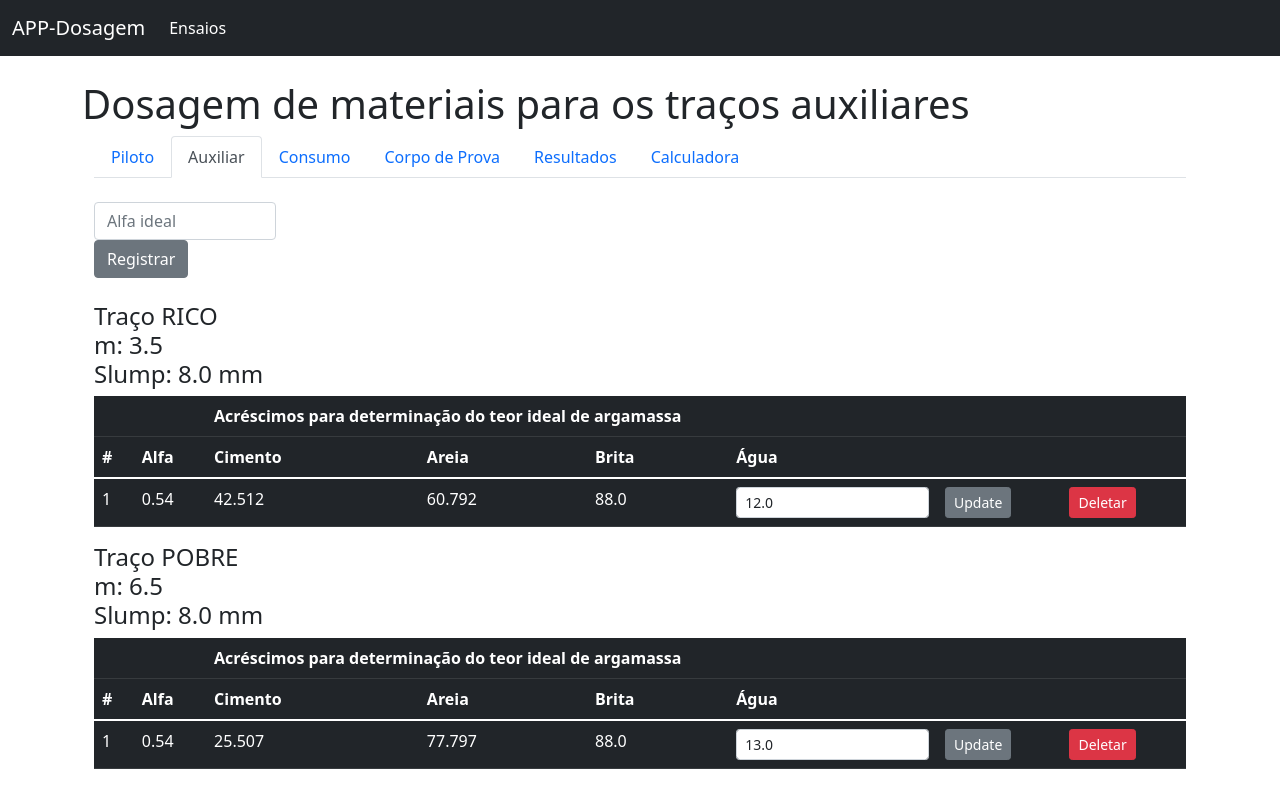
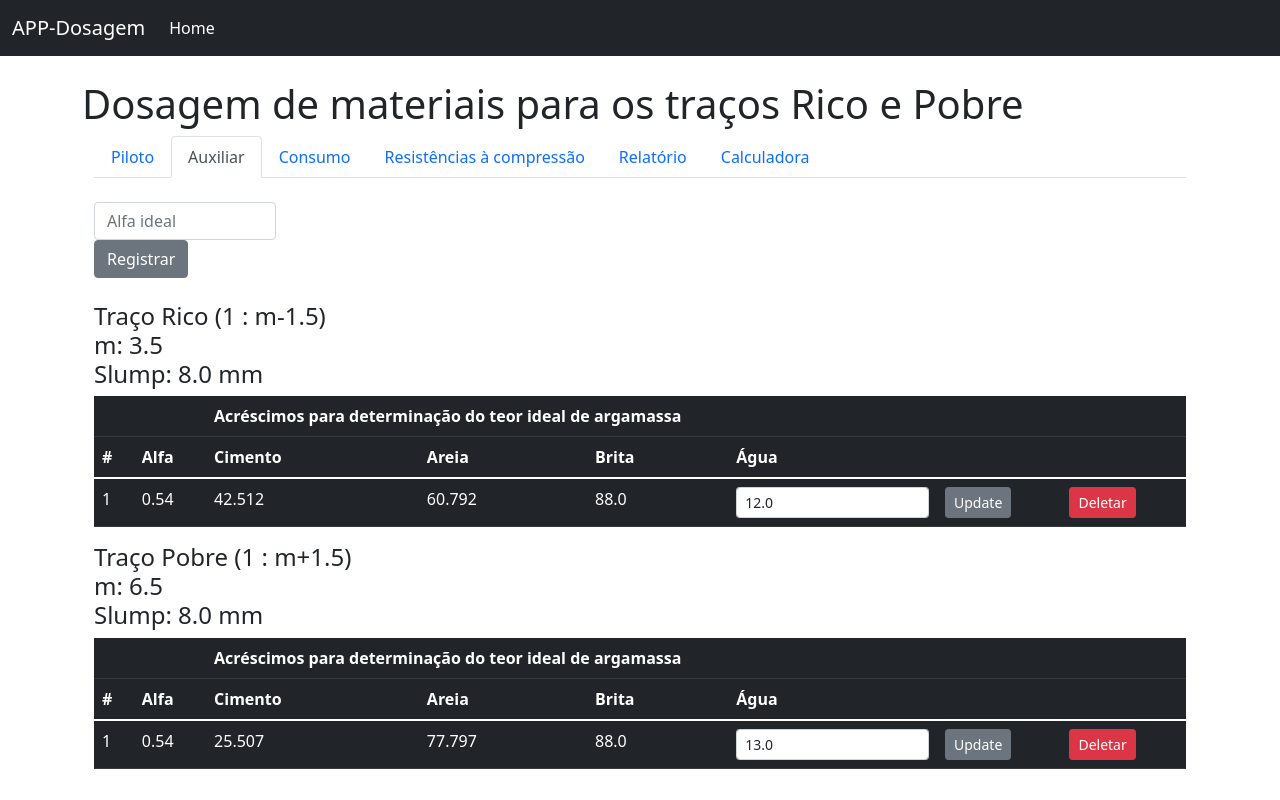
Before and after one commit to vin-duo/appv4, a Flask app: page /auxiliar/2 in a window 1280 px wide. Run offline with Flask 2, Linux system fonts and the light colour scheme; data comes from the database, SQL or seed files in the repository; both versions use the stored data as it was after the commit; some libraries are stand-ins or nearby versions.

Commit message:
ajustes_basicos

```diff
--- a/app/forms.py
+++ b/app/forms.py
@@ -17,7 +17,7 @@ class Criar_ensaio(FlaskForm):
     pobre = FloatField('Traço Pobre', validators=[InputRequired(message='Campo necessario')])
 #    cp = FloatField('cp')
     pesobrita = FloatField('Brita (kg)', validators=[InputRequired(message='Campo necessario')])
-    slump = FloatField('slump (mm)', validators=[InputRequired(message='Campo necessario')])
+    slump = FloatField('Abatimento de tronco de cone (slump test) (mm)', validators=[InputRequired(message='Campo necessario')])
 #    umidade = FloatField('umidade (%)')
     volume_recipiente = FloatField('Volume do recipiente (m3)', validators=[InputRequired(message='Campo necessario')])
     submit = SubmitField('Registrar')
--- a/app/routes.py
+++ b/app/routes.py
@@ -245,6 +245,16 @@ def dosagem_auxiliar(id):
     form = Alfa_auxiliar()
     ensaio_salvo = Ensaios.query.filter_by(id=id).first()
 
+    m = ensaio_salvo.piloto
+    mp = ensaio_salvo.pobre
+    mr = ensaio_salvo.rico
+    if m % 1 == 0:
+        m = int(m)
+    if mp % 1 == 0:
+        mp = int(mp)
+    if mr % 1 == 0:
+        mr = int(mr)
+
     m_rico = ensaio_salvo.rico
     m_pobre = ensaio_salvo.pobre
 #    cp = ensaio_salvo.cp
@@ -352,7 +362,7 @@ def dosagem_auxiliar(id):
             db.session.add(add_no_db_pobre)
             db.session.commit()
         return redirect('/auxiliar/{}'.format(id))
-    return render_template("auxiliar.html", form=form, ensaio_salvo=ensaio_salvo, id=id, m_rico=m_rico, m_pobre=m_pobre, slump=slump)
+    return render_template("auxiliar.html", form=form, ensaio_salvo=ensaio_salvo, id=id, m_rico=m_rico, m_pobre=m_pobre, slump=slump, m=m, mp=mp, mr=mr)
 
 
 @app.route('/dosagem/delete/<int:id>')#esse id é da linha na tabela Dosagem_piloto
--- a/app/templates/auxiliar.html
+++ b/app/templates/auxiliar.html
@@ -3,7 +3,7 @@
 {% block content %}
 
 
-<h1>Dosagem de materiais para os traços auxiliares</h1>
+<h1>Dosagem de materiais para os traços Rico e Pobre</h1>
 
 
 <div class="container">
@@ -22,10 +22,10 @@
                 <a class="nav-link" href="/consumo_cimento/{{ id }}">Consumo</a>
               </li>
               <li class="nav-item">
-                <a class="nav-link" href="/corpo_de_prova/{{ id }}">Corpo de Prova</a>
+                <a class="nav-link" href="/corpo_de_prova/{{ id }}">Resistências à compressão</a>
               </li>
               <li class="nav-item">
-                <a class="nav-link" href="/resultados/{{ id }}">Resultados</a>
+                <a class="nav-link" href="/resultados/{{ id }}">Relatório</a>
               </li>
               <li class="nav-item">
                 <a class="nav-link" href="/calculadora/{{ id }}">Calculadora</a>
@@ -51,7 +51,7 @@
     <br>
     <!-- formulario para adicionar alfa -->
 
-    <h4>Traço RICO<br>m: {{ m_rico }}<br>Slump: {{ slump }} mm</h4>
+    <h4>Traço Rico (1 : m-{{ m - mr }})<br>m: {{ m_rico }}<br>Slump: {{ slump }} mm</h4>
 
     <table class="table table-dark">
         <thead>
@@ -93,7 +93,7 @@
         </tbody>
     </table>
 
-    <h4>Traço POBRE<br>m: {{ m_pobre }}<br>Slump: {{ slump }} mm</h4>
+    <h4>Traço Pobre (1 : m+{{ mp - m }})<br>m: {{ m_pobre }}<br>Slump: {{ slump }} mm</h4>
 
     <table class="table table-dark">
     <thead>
--- a/app/templates/calculadora.html
+++ b/app/templates/calculadora.html
@@ -59,10 +59,8 @@
 					<h4>Idade: {{ idades[abrams.index(i)] }} dias</h4>
 			        <h4>Traço unitário (1 : a : b : a/c)</h4>
 			        <h4>  1 : {{ areia_unitaria[abrams.index(i)] }} : {{ brita_unitaria[abrams.index(i)] }} : {{ abrams[abrams.index(i)] }}</h4>
-			        <h4>Teor de materiais secos</h4>
-			        <h4>  m = {{ lyse[abrams.index(i)] }} </h4>
 			        <h4>Consumo de cimento</h4>
-			        <h4>  C = {{ molinari[abrams.index(i)] }}</h4>
+			        <h4>  C = {{ molinari[abrams.index(i)] }} kg/m³</h4>
 			        <br>
 			    </div>
 	        {% endfor %}
--- a/app/templates/consumo.html
+++ b/app/templates/consumo.html
@@ -23,10 +23,10 @@
           <a class="nav-link active" href="/consumo_cimento/{{ id }}">Consumo</a>
         </li>
         <li class="nav-item">
-          <a class="nav-link" href="/corpo_de_prova/{{ id }}">Corpo de Prova</a>
+          <a class="nav-link" href="/corpo_de_prova/{{ id }}">Resistências à compressão</a>
         </li>
         <li class="nav-item">
-          <a class="nav-link" href="/resultados/{{ id }}">Resultados</a>
+          <a class="nav-link" href="/resultados/{{ id }}">Relatório</a>
         </li>
         <li class="nav-item">
           <a class="nav-link" href="/calculadora/{{ id }}">Calculadora</a>
--- a/app/templates/corpo_de_prova.html
+++ b/app/templates/corpo_de_prova.html
@@ -21,10 +21,10 @@
                 <a class="nav-link" href="/consumo_cimento/{{ id }}">Consumo</a>
               </li>
               <li class="nav-item">
-                <a class="nav-link active" href="/corpo_de_prova/{{ id }}">Corpo de Prova</a>
+                <a class="nav-link active" href="/corpo_de_prova/{{ id }}">Resistências à compressão</a>
               </li>
               <li class="nav-item">
-                <a class="nav-link" href="/resultados/{{ id }}">Resultados</a>
+                <a class="nav-link" href="/resultados/{{ id }}">Relatório</a>
               </li>
               <li class="nav-item">
                 <a class="nav-link" href="/calculadora/{{ id }}">Calculadora</a>
--- a/app/templates/criar.html
+++ b/app/templates/criar.html
@@ -23,13 +23,13 @@
         {{ form.piloto(class="form-control form-control-sm", value=5) }}<br>
 
         {{ form.rico.label }}<br>
-        {{ form.rico(class="form-control form-control-sm", value=3.5) }}<br>
+        {{ form.rico(class="form-control form-control-sm", value=4) }}<br>
 
         {{ form.pobre.label }}<br>
-        {{ form.pobre(class="form-control form-control-sm", value=6.5) }}<br>
+        {{ form.pobre(class="form-control form-control-sm", value=6) }}<br>
 
         {{ form.volume_recipiente.label }}<br>
-        {{ form.volume_recipiente(class="form-control form-control-sm", value=0.015) }}<br>
+        {{ form.volume_recipiente(class="form-control form-control-sm", value=0.0075) }}<br>
 
         {{ form.submit(class="btn btn-success") }}
     </form>
--- a/app/templates/dosagem.html
+++ b/app/templates/dosagem.html
@@ -3,7 +3,7 @@
 {% block content %}
 
 
-<h1>Dosagem de materiais para o traço piloto</h1>
+<h1>Determinação experimental da dosagem ideal de argamassa (alfa)</h1>
 
 <div class="container">
     <div class = "row">
@@ -20,10 +20,10 @@
                 <a class="nav-link" href="/consumo_cimento/{{ id }}">Consumo</a>
               </li>
               <li class="nav-item">
-                <a class="nav-link" href="/corpo_de_prova/{{ id }}">Corpo de Prova</a>
+                <a class="nav-link" href="/corpo_de_prova/{{ id }}">Resistências à compressão</a>
               </li>
               <li class="nav-item">
-                <a class="nav-link" href="/resultados/{{ id }}">Resultados</a>
+                <a class="nav-link" href="/resultados/{{ id }}">Relatório</a>
               </li>
               <li class="nav-item">
                 <a class="nav-link" href="/calculadora/{{ id }}">Calculadora</a>
--- a/app/templates/home.html
+++ b/app/templates/home.html
@@ -3,11 +3,11 @@
 {% block content %}
 
 
-<h1>Ensaios</h1>
+<h1>Dosagem IPT/EPUSP</h1>
 
 <div class="container">
 
-    <a class="btn btn-success" href="/criar", >Novo ensaio</a>
+    <a class="btn btn-success" href="/criar", >Nova dosagem</a>
 
 </div>
 
--- a/app/templates/navbar.html
+++ b/app/templates/navbar.html
@@ -7,7 +7,7 @@
     <div class="collapse navbar-collapse" id="navbarSupportedContent">
       <ul class="navbar-nav me-auto mb-2 mb-lg-0">
         <li class="nav-item">
-          <a class="nav-link active" aria-current="page" href="{{ url_for('home') }}">Ensaios</a>
+          <a class="nav-link active" aria-current="page" href="{{ url_for('home') }}">Home</a>
         </li>
       </ul>
     </div>
```
Also changed, not shown: app.db.
